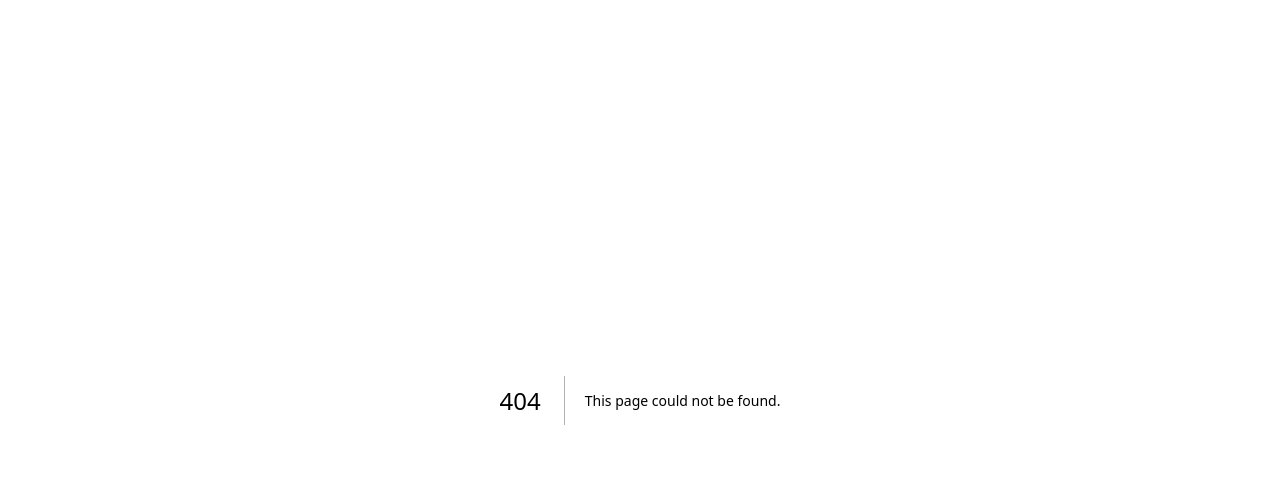
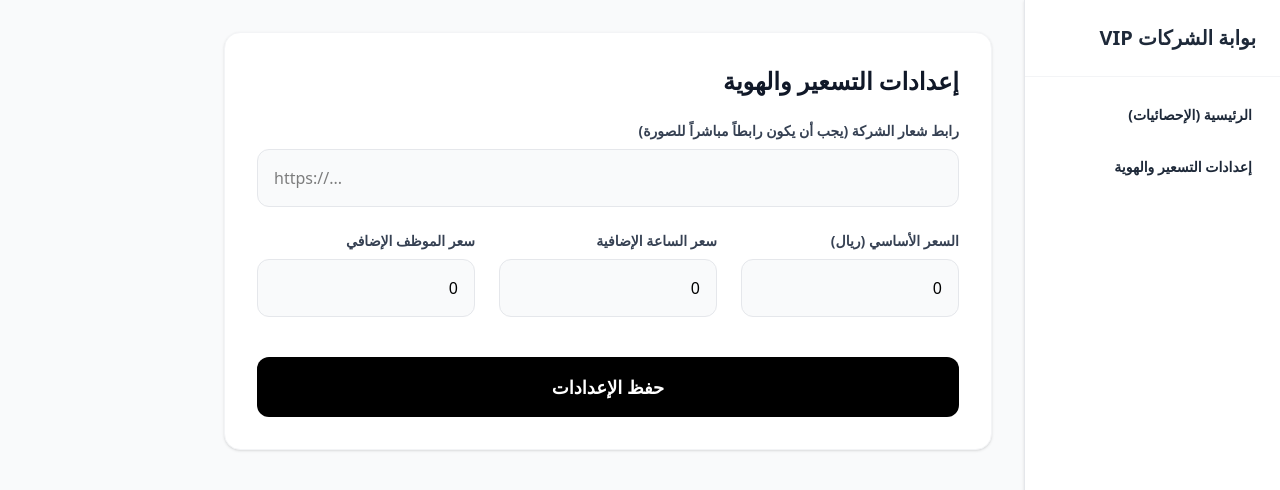
Before and after one commit to smartflowinfosa-sys/valet-saas., a Next.js app: page /dashboard/settings in a window 1280 px wide. Before the commit this address had no page. Shown: the top 490 px of the page. Built offline with nearby package versions, Linux system fonts and the light colour scheme; no server answers.

Commit message:
Complete Pricing Engine and Dashboard Settings

```diff
--- /dev/null
+++ b/src/app/(dashboard)/dashboard/settings/page.tsx
@@ -0,0 +1,84 @@
+'use client';
+
+import React, { useState, useEffect } from 'react';
+import { createClient } from '@/lib/supabase/client';
+
+export default function SettingsPage() {
+  const supabase = createClient();
+  const [loading, setLoading] = useState(true);
+  const [saving, setSaving] = useState(false);
+  const [message, setMessage] = useState('');
+  const [company, setCompany] = useState<any>(null);
+
+  useEffect(() => {
+    async function loadCompany() {
+      const { data: { user } } = await supabase.auth.getUser();
+      if (user) {
+        const { data: profile } = await supabase.from('profiles').select('company_id').eq('id', user.id).single();
+        if (profile) {
+          const { data: comp } = await supabase.from('companies').select('*').eq('id', profile.company_id).single();
+          setCompany(comp);
+        }
+      }
+      setLoading(false);
+    }
+    loadCompany();
+  }, []);
+
+  const handleSave = async (e: React.FormEvent) => {
+    e.preventDefault();
+    setSaving(true);
+    setMessage('');
+
+    const { error } = await supabase.from('companies').update({
+      base_price: company.base_price,
+      hourly_rate: company.hourly_rate,
+      valet_rate: company.valet_rate,
+      logo_url: company.logo_url
+    }).eq('id', company.id);
+
+    if (error) setMessage('❌ حدث خطأ أثناء الحفظ');
+    else setMessage('✅ تم حفظ الإعدادات والتسعيرة بنجاح!');
+    setSaving(false);
+  };
+
+  if (loading) return <div dir="rtl" className="font-bold text-gray-500">جاري تحميل إعدادات شركتك...</div>;
+
+  return (
+    <div dir="rtl" className="max-w-3xl bg-white p-8 rounded-2xl shadow-sm border border-gray-100">
+      <h1 className="text-2xl font-bold text-gray-900 mb-6">إعدادات التسعير والهوية</h1>
+
+      {message && (
+        <div className={`mb-6 p-4 rounded-xl text-sm font-bold ${message.includes('✅') ? 'bg-green-50 text-green-700' : 'bg-red-50 text-red-700'}`}>
+          {message}
+        </div>
+      )}
+
+      <form onSubmit={handleSave} className="space-y-6">
+        <div>
+          <label className="block text-sm font-semibold text-gray-700 mb-2">رابط شعار الشركة (يجب أن يكون رابطاً مباشراً للصورة)</label>
+          <input type="text" dir="ltr" value={company?.logo_url || ''} onChange={e => setCompany({...company, logo_url: e.target.value})} className="w-full p-4 bg-gray-50 border border-gray-200 rounded-xl focus:outline-none focus:ring-2 focus:ring-[#b89742]" placeholder="https://..." />
+        </div>
+
+        <div className="grid grid-cols-1 md:grid-cols-3 gap-6">
+          <div>
+            <label className="block text-sm font-semibold text-gray-700 mb-2">السعر الأساسي (ريال)</label>
+            <input type="number" value={company?.base_price || 0} onChange={e => setCompany({...company, base_price: e.target.value})} className="w-full p-4 bg-gray-50 border border-gray-200 rounded-xl focus:outline-none focus:ring-2 focus:ring-[#b89742]" />
+          </div>
+          <div>
+            <label className="block text-sm font-semibold text-gray-700 mb-2">سعر الساعة الإضافية</label>
+            <input type="number" value={company?.hourly_rate || 0} onChange={e => setCompany({...company, hourly_rate: e.target.value})} className="w-full p-4 bg-gray-50 border border-gray-200 rounded-xl focus:outline-none focus:ring-2 focus:ring-[#b89742]" />
+          </div>
+          <div>
+            <label className="block text-sm font-semibold text-gray-700 mb-2">سعر الموظف الإضافي</label>
+            <input type="number" value={company?.valet_rate || 0} onChange={e => setCompany({...company, valet_rate: e.target.value})} className="w-full p-4 bg-gray-50 border border-gray-200 rounded-xl focus:outline-none focus:ring-2 focus:ring-[#b89742]" />
+          </div>
+        </div>
+
+        <button type="submit" disabled={saving} className="w-full bg-black text-white p-4 rounded-xl hover:bg-gray-800 transition-all font-bold text-lg disabled:opacity-70 mt-4">
+          {saving ? 'جاري الحفظ...' : 'حفظ الإعدادات'}
+        </button>
+      </form>
+    </div>
+  );
+}
--- a/src/app/(dashboard)/layout.tsx
+++ b/src/app/(dashboard)/layout.tsx
@@ -1,4 +1,5 @@
 import React from 'react';
+import Link from 'next/link';
 
 export default function DashboardLayout({ children }: { children: React.ReactNode }) {
   return (
@@ -6,11 +7,15 @@ export default function DashboardLayout({ children }: { children: React.ReactNod
       {/* القائمة الجانبية */}
       <aside className="w-64 bg-white border-l border-gray-200 shadow-sm hidden md:block">
         <div className="p-6 border-b border-gray-100 text-xl font-bold text-gray-800">
-          Valet SaaS
+          بوابة الشركات VIP
         </div>
         <nav className="p-4 space-y-2">
-          <div className="p-3 bg-gray-100 rounded-lg text-sm font-semibold text-gray-800 cursor-pointer">الرئيسية</div>
-          <div className="p-3 text-gray-500 text-sm hover:bg-gray-50 rounded-lg cursor-pointer transition-colors">الإعدادات</div>
+          <Link href="/dashboard" className="block p-3 hover:bg-gray-100 rounded-lg text-sm font-semibold text-gray-800 transition-colors">
+            الرئيسية (الإحصائيات)
+          </Link>
+          <Link href="/dashboard/settings" className="block p-3 hover:bg-gray-100 rounded-lg text-sm font-semibold text-gray-800 transition-colors">
+            إعدادات التسعير والهوية
+          </Link>
         </nav>
       </aside>
 
--- a/src/app/(public)/q/[companySlug]/page.tsx
+++ b/src/app/(public)/q/[companySlug]/page.tsx
@@ -1,39 +1,75 @@
-import React from 'react';
+'use client';
 
-export default function QuotePage({ params }: { params: { companySlug: string } }) {
+import React, { useState, useEffect } from 'react';
+import { createClient } from '@/lib/supabase/client';
+
+export default function QuotePage({ params }: { params: any }) {
+  // استخدام فك تغليف الـ params الخاص بـ Next.js
+  const resolvedParams = React.use(params) as any;
+  const supabase = createClient();
+
+  const [company, setCompany] = useState<any>(null);
+  const [loading, setLoading] = useState(true);
+
+  // مدخلات العميل (افتراضياً: 4 ساعات و 2 موظفين)
+  const [hours, setHours] = useState(4);
+  const [valets, setValets] = useState(2);
+
+  useEffect(() => {
+    async function fetchCompany() {
+      const { data } = await supabase.from('companies').select('*').eq('slug', resolvedParams.companySlug).single();
+      setCompany(data);
+      setLoading(false);
+    }
+    fetchCompany();
+  }, [resolvedParams.companySlug]);
+
+  if (loading) return <div className="min-h-screen flex items-center justify-center font-bold text-gray-500">جاري تحميل النظام...</div>;
+  if (!company) return <div className="min-h-screen flex items-center justify-center font-bold text-red-500 text-xl">هذه الشركة غير مسجلة في النظام</div>;
+
+  // الحسبة التلقائية (محرك التسعير)
+  const extraHours = Math.max(0, hours - 4);
+  const extraValets = Math.max(0, valets - 2);
+  const totalPrice = Number(company.base_price || 0) + (extraHours * Number(company.hourly_rate || 0)) + (extraValets * Number(company.valet_rate || 0));
+
   return (
     <main className="min-h-screen bg-gray-50 flex flex-col items-center justify-center p-4 relative overflow-hidden" dir="rtl">
-      {/* خلفية زخرفية ناعمة */}
       <div className="absolute top-0 left-0 w-full h-96 bg-gradient-to-b from-gray-900 to-gray-50 rounded-b-[100%] opacity-90 -z-0"></div>
 
-      <div className="max-w-md w-full bg-white rounded-3xl shadow-2xl border border-gray-100 p-8 text-center relative z-10">
-        {/* الشعار الفاخر */}
-        <div className="w-24 h-24 bg-gradient-to-br from-[#b89742] to-[#9c7f35] rounded-full mx-auto mb-6 flex items-center justify-center shadow-lg border-4 border-white">
-          <span className="text-white font-bold text-xl">شعار</span>
-        </div>
+      <div className="max-w-md w-full bg-white rounded-3xl shadow-2xl border border-gray-100 p-8 text-center relative z-10 mt-10">
 
-        <h1 className="text-3xl font-extrabold text-gray-900 mb-2 tracking-tight">
-          خدمات الفاليه الـ VIP
-        </h1>
-        <p className="text-gray-500 mb-8 font-medium">
-          أهلاً بك في صفحة <span className="text-[#b89742] font-bold">{params.companySlug}</span>
-        </p>
+        {/* عرض شعار الشركة من الإعدادات */}
+        {company.logo_url ? (
+          <img src={company.logo_url} alt="الشعار" className="w-24 h-24 rounded-full mx-auto mb-6 shadow-lg border-4 border-white object-cover bg-white" />
+        ) : (
+          <div className="w-24 h-24 bg-gradient-to-br from-[#b89742] to-[#9c7f35] rounded-full mx-auto mb-6 flex items-center justify-center shadow-lg border-4 border-white">
+            <span className="text-white font-bold text-xl">{company.name.substring(0, 2)}</span>
+          </div>
+        )}
 
-        {/* نموذج مبدئي لطلب السعر */}
-        <div className="space-y-4 mb-8 text-right">
+        <h1 className="text-3xl font-extrabold text-gray-900 mb-2 tracking-tight">خدمات الفاليه الـ VIP</h1>
+        <p className="text-gray-500 mb-8 font-medium">مرحباً بك في صفحة <span className="text-[#b89742] font-bold">{company.name}</span></p>
+
+        <div className="space-y-6 mb-8 text-right bg-gray-50 p-6 rounded-2xl border border-gray-100">
           <div>
-            <label className="block text-sm font-semibold text-gray-700 mb-1">نوع المناسبة</label>
-            <select className="w-full p-4 bg-gray-50 border border-gray-200 rounded-xl focus:outline-none focus:ring-2 focus:ring-[#b89742] focus:bg-white transition-all appearance-none">
-              <option>زواج / مناسبة خاصة</option>
-              <option>معرض / مؤتمر</option>
-              <option>مطعم / مقهى</option>
-            </select>
+            <label className="block text-sm font-semibold text-gray-700 mb-2">عدد الساعات المطلوبة (الأدنى 4 ساعات)</label>
+            <input type="number" min="4" value={hours} onChange={(e) => setHours(Number(e.target.value))} className="w-full p-4 bg-white border border-gray-200 rounded-xl focus:outline-none focus:ring-2 focus:ring-[#b89742] transition-all" />
+          </div>
+
+          <div>
+            <label className="block text-sm font-semibold text-gray-700 mb-2">عدد موظفي الفاليه (الأدنى 2 موظفين)</label>
+            <input type="number" min="2" value={valets} onChange={(e) => setValets(Number(e.target.value))} className="w-full p-4 bg-white border border-gray-200 rounded-xl focus:outline-none focus:ring-2 focus:ring-[#b89742] transition-all" />
           </div>
         </div>
 
-        <button className="w-full bg-gradient-to-r from-gray-900 to-black text-white p-4 rounded-xl hover:shadow-xl hover:-translate-y-1 transition-all duration-300 font-bold text-lg flex items-center justify-center gap-2">
-          <span>اطلب عرض السعر الآن</span>
-          <span className="text-[#b89742]">➔</span>
+        {/* عرض التكلفة المباشرة للعميل */}
+        <div className="mb-8 p-6 bg-gradient-to-r from-gray-900 to-black text-white rounded-2xl shadow-xl">
+          <p className="text-gray-300 text-sm font-medium mb-1">التكلفة الإجمالية المقدرة</p>
+          <p className="text-4xl font-extrabold text-[#b89742]">{totalPrice} <span className="text-lg text-white font-normal">ريال</span></p>
+        </div>
+
+        <button className="w-full bg-[#b89742] text-white p-4 rounded-xl hover:bg-[#9c7f35] hover:-translate-y-1 transition-all duration-300 font-bold text-lg">
+          إرسال طلب الحجز
         </button>
       </div>
     </main>
```
